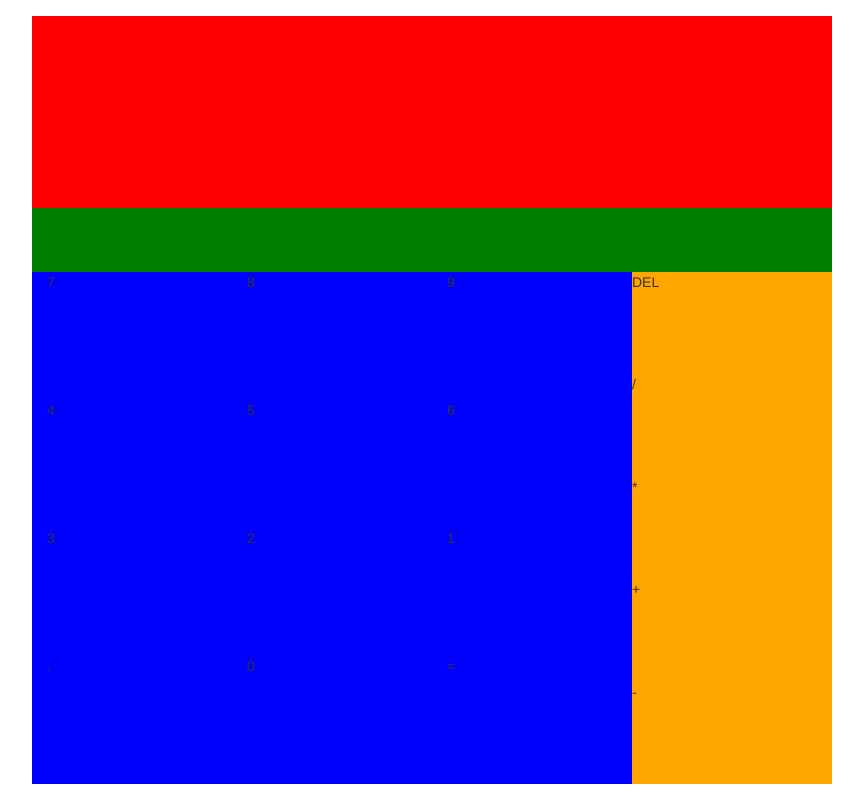
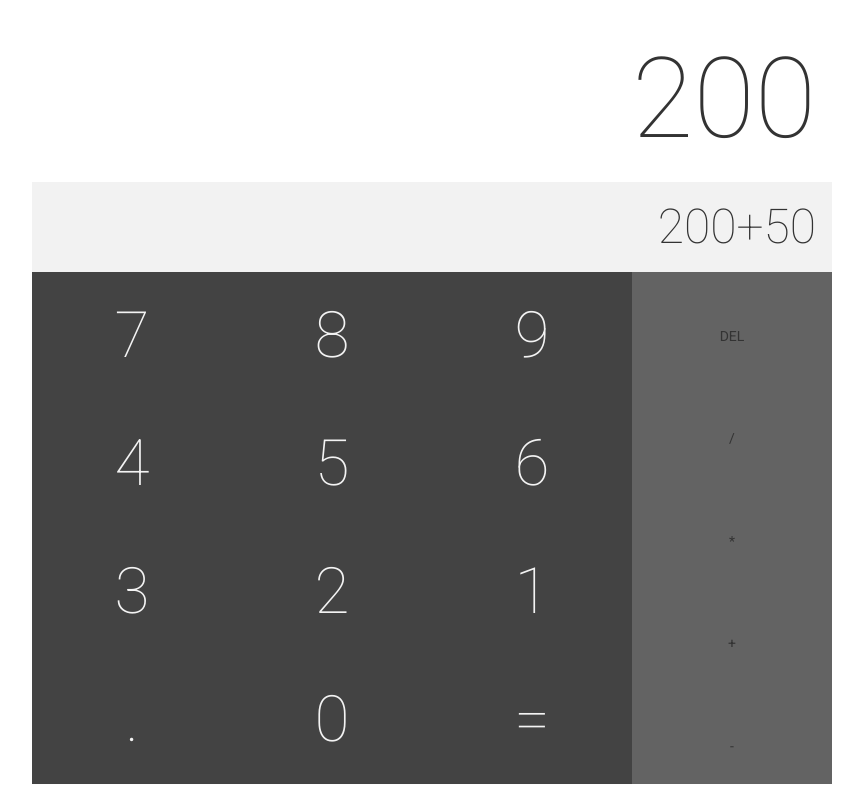
Before and after one commit to preetiksingh/Calculator, a website: page index.html in a window 1280 px wide. Shown: the whole page, without its empty margins (208-1071 px from the left). Drawn offline with nearby package versions, Linux system fonts and the light colour scheme.

Commit message:
Cleaning up the layout and adding grunt

```diff
--- /dev/null
+++ b/Gruntfile.js
@@ -0,0 +1,33 @@
+module.exports = function(grunt) {
+  grunt.initConfig({
+    sass: {                              // Task
+      dist: {                            // Target
+        files: {                         // Dictionary of files
+          'assets/stylesheets/src/styles.css': 'assets/stylesheets/src/styles.scss'
+        }
+      }
+    },
+    watch: {
+      css: {
+        files: ['assets/stylesheets/src/*.scss'],
+        tasks: ['sass', 'cssmin']
+      }
+    },
+    cssmin: {
+      target: {
+        files: {
+          'assets/stylesheets/styles.min.css':
+            [
+              'assets/stylesheets/src/bootstrap.css',
+              'assets/stylesheets/src/styles.css'
+            ]
+        }
+      }
+    }
+  });
+
+  grunt.loadNpmTasks('grunt-contrib-sass');
+  grunt.loadNpmTasks('grunt-contrib-watch');
+  grunt.loadNpmTasks('grunt-contrib-cssmin');
+  grunt.registerTask('default', ['sass', 'cssmin', 'watch']);
+};
--- a/assets/stylesheets/src/styles.scss
+++ b/assets/stylesheets/src/styles.scss
@@ -1,9 +1,10 @@
  $key-height: 16vmin;
  body {
   height:100vh;
- }
+  font-family: 'Roboto', sans-serif;
+}
 
- #calculator {
+#calculator {
   width:100vmin;
   position: relative;
   top: 50%;
@@ -11,28 +12,50 @@
   margin:0 auto;
 
   #result {
-    background-color: red;
-    height:1.5*$key-height;
+    background-color: #FFF;
+    height:1.3*$key-height;
+    text-align: right;
+    font-size: 14vmin;
+    font-weight: 100;
+    line-height: 1.3*$key-height;
+    padding-right: 2vmin;
+
   }
 
   #preview {
-    background-color: green;
-    height: 0.5*$key-height;
+    background-color: #F2F2F2;
+    height: 0.7*$key-height;
+    font-size: 6vmin;
+    font-weight: 100;
+    height: 0.7*$key-height;
+    line-height: 0.7*$key-height;
+    padding-right: 2vmin;
+    text-align: right;
+
   }
 
   #keys {
+    text-align: center;
     .key {
-      background-color: blue;
+      background-color: #434343;
       height:$key-height;
+      font-weight: 100;
+      color:#f3f3f3;
+      font-size: 8vmin;
+      line-height: $key-height;
     }
   }
 
   #operators {
+     text-align: center;
     .operator {
-      background-color: orange;
+      background-color: #636363;
       height:0.8 *$key-height;;
       margin:0 -15px;
+      line-height: $key-height;
+      font-weight: 300s;
+
     }
   }
 
- }
+}
--- a/index.html
+++ b/index.html
@@ -4,12 +4,13 @@
   <meta charset="UTF-8">
   <title>Calculator</title>
   <link rel="stylesheet" href="https://maxcdn.bootstrapcdn.com/bootstrap/3.3.6/css/bootstrap.min.css" integrity="sha384-1q8mTJOASx8j1Au+a5WDVnPi2lkFfwwEAa8hDDdjZlpLegxhjVME1fgjWPGmkzs7" crossorigin="anonymous">
-  <link rel="stylesheet" href="assets/stylesheets/styles.css">
+  <link rel="stylesheet" href="assets/stylesheets/styles.min.css">
+  <link href='https://fonts.googleapis.com/css?family=Roboto:400,100,700,500' rel='stylesheet' type='text/css'>
 </head>
 <body>
   <div id="calculator">
-    <div id="result"></div>
-    <div id="preview"></div>
+    <div id="result">200</div>
+    <div id="preview">200+50</div>
     <div class="container-fluid">
       <div class="row">
         <div id="keys" class="col-xs-9">
```
Also changed, not shown: package.json (added, +26 -0 lines), assets/stylesheets/src/styles.css (added), assets/stylesheets/styles.css (deleted), assets/stylesheets/styles.min.css (added), 2 other files.
